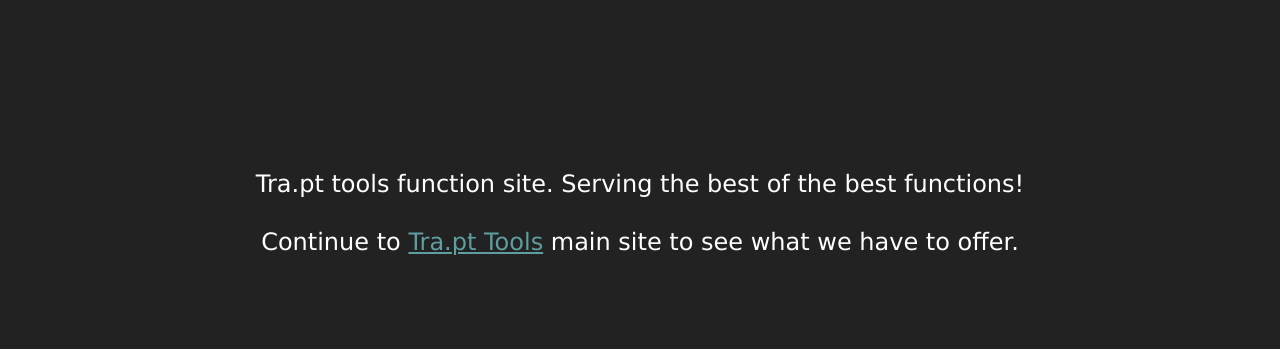
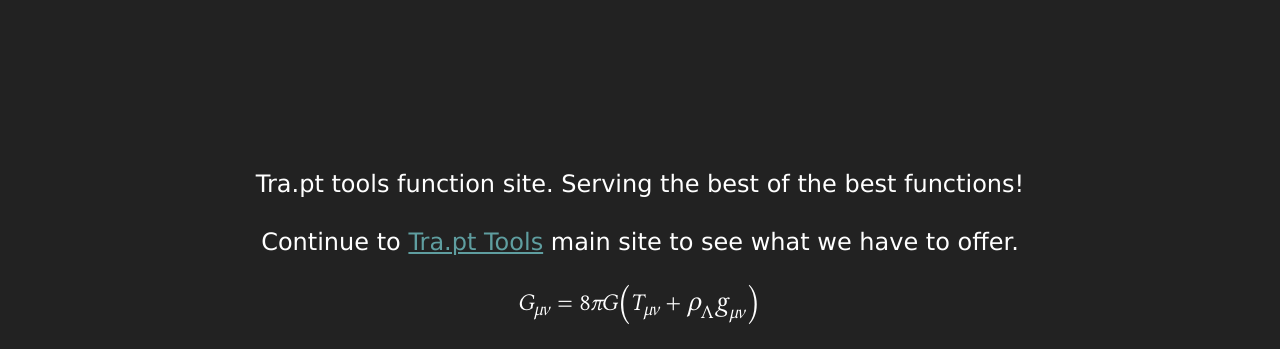
Before and after one commit to traeblain/stoic-bot, a website: page index.html in a window 1280 px wide. Shown: the part 533-882 px from the top of the page. Before the commit the page ends 817 px from the top, so only its background shows below. Drawn offline with Linux system fonts and the light colour scheme.

Commit message:
page cleanup and working MathML Function

```diff
--- a/css/main.css
+++ b/css/main.css
@@ -2,6 +2,12 @@
   color: #FFF;
   font-size: 1em;
   line-height: 1.4;
+}
+@font-face {
+  font-family: 'Libertinus Math';
+  src: url('LibertinusMath-Regular.woff2') format('woff2');
+  font-weight: normal;
+  font-style: normal;
 }
 ::-moz-selection {
   background: #b3d4fc;
@@ -63,7 +69,19 @@
 span.pt {
   color: #406b6d;
 }
-
+math {
+  font-style: normal;
+  font-weight: normal;
+  line-height: normal;
+  font-size-adjust: none;
+  text-indent: 0;
+  text-transform: none;
+  letter-spacing: normal;
+  word-wrap: normal;
+  direction: ltr;
+  /* font-family: 'Fira Math', math; */
+  font-family: Libertinus Math, math;
+}
 
 
 
--- a/index.html
+++ b/index.html
@@ -25,6 +25,8 @@
     <h1>TRA<span class="dot">&middot;</span><span class="pt">PT</span></h1>
     <p>Tra.pt tools function site.  Serving the best of the best functions!</p>
     <p>Continue to <a href="https://tra.pt/">Tra.pt Tools</a> main site to see what we have to offer.</p>
+
+    <p><math xmlns="http://www.w3.org/1998/Math/MathML" class="mathml" display="block" ><mrow><msub><mi>G</mi><mrow><mi>μ</mi><mi>ν</mi></mrow></msub><mo>=</mo><mn>8</mn><mi>π</mi><mi>G</mi><mrow><mo fence="true" form="prefix">(</mo><msub><mi>T</mi><mrow><mi>μ</mi><mi>ν</mi></mrow></msub><mo>+</mo><msub><mstyle mathsize="1.2000em"><mi>ρ</mi></mstyle><mrow><mi mathvariant="normal">Λ</mi></mrow></msub><msub><mstyle mathsize="1.2000em"><mi>g</mi></mstyle><mrow><mi>μ</mi><mi>ν</mi></mrow></msub><mo fence="true" form="postfix">)</mo></mrow></mrow></math></p>
   </main>
 </body>
 </html>
```
Also changed, not shown: css/LibertinusMath-Regular.woff2 (added).
